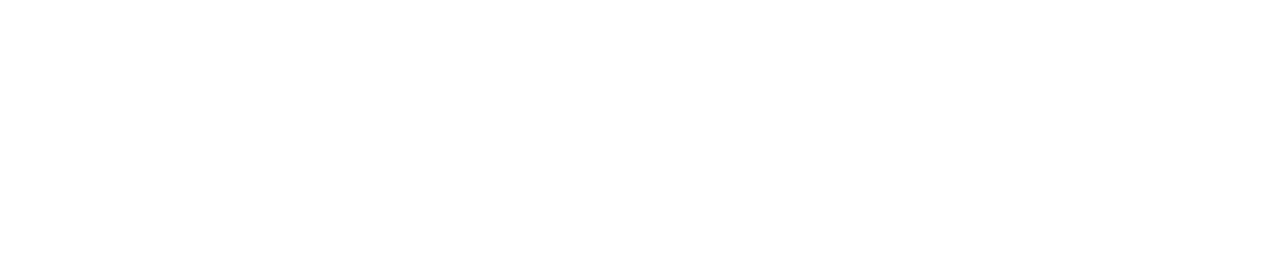
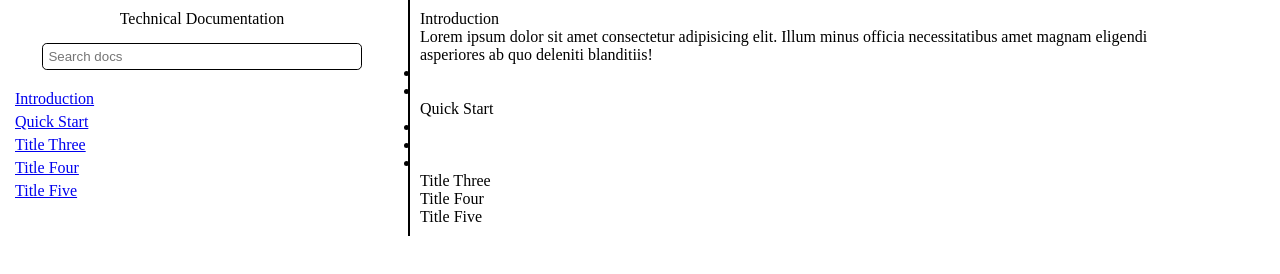
Before and after one commit to angie313/tech-doc-page, a plain HTML site: page index.html in a window 1280 px wide. Drawn offline with Linux system fonts and the light colour scheme.

Commit message:
completed most requirements except css and word contents

```diff
--- a/index.html
+++ b/index.html
@@ -4,9 +4,64 @@
     <meta charset="UTF-8">
     <meta http-equiv="X-UA-Compatible" content="IE=edge">
     <meta name="viewport" content="width=device-width, initial-scale=1.0">
-    <title>Document</title>
+    <title>Technical Documentation</title>
+    <link rel="stylesheet" href="style.css">
 </head>
+
 <body>
+    <nav id="navbar">
+
+        <header>
+            Technical Documentation
+            <input type="text" placeholder="Search docs" id="search-box">
+        </header>
+        <a href="#introduction" class="nav-link">Introduction</a>
+        <a href="#quick_start" class="nav-link">Quick Start</a>
+        <a href="#title_three" class="nav-link">Title Three</a>
+        <a href="#title_four" class="nav-link">Title Four</a>
+        <a href="#title_five" class="nav-link">Title Five</a>
+    </nav>
+    <main id="main-doc">
+        <section class="main-section" id="introduction">
+            <header>Introduction</header>
+            <p>Lorem ipsum dolor sit amet consectetur adipisicing elit. Illum minus officia necessitatibus amet magnam eligendi asperiores ab quo deleniti blanditiis!</p>
+            <p></p>
+            <code></code>
+            <ul>
+                <li></li>
+                <li></li>
+            </ul>
+        </section>
+        <section class="main-section" id="quick_start">
+            <header>Quick Start</header>
+            <p></p>
+            <p></p>
+            <code></code>
+            <ul>
+                <li></li>
+                <li></li>
+                <li></li>
+            </ul>
+        </section>
+        <section class="main-section" id="title_three">
+            <header>Title Three</header>
+            <p></p>
+            <p></p>
+            <code></code>
+        </section>
+        <section class="main-section" id="title_four">
+            <header>Title Four</header>
+            <p></p>
+            <p></p>
+            <code></code>
+        </section>
+        <section class="main-section" id="title_five">
+            <header>Title Five</header>
+            <p></p>
+            <p></p>
+            <code></code>
+        </section>
+    </main>
 
 </body>
 </html>
--- /dev/null
+++ b/style.css
@@ -0,0 +1,36 @@
+* {
+  margin: 0;
+  padding: 0;
+  border: 0;
+}
+
+#navbar {
+  display: inline-block;
+  width: 30vw;
+  vertical-align: top;
+  padding: 10px;
+}
+#navbar header {
+  text-align: center;
+}
+#search-box {
+  border: 1px solid black;
+  border-radius: 0.3rem;
+  padding: 5px;
+  width: 80%;
+  margin: 15px 0;
+}
+#navbar a {
+  display: block;
+  width: fit-content;
+  margin: 5px;
+}
+#main-doc {
+  display: inline-block;
+  width: 60vw;
+  padding: 10px;
+  border-left: 2px solid black;
+}
+
+@media (max-width: 720px) {
+}
```
Also changed, not shown: 1 other file.
